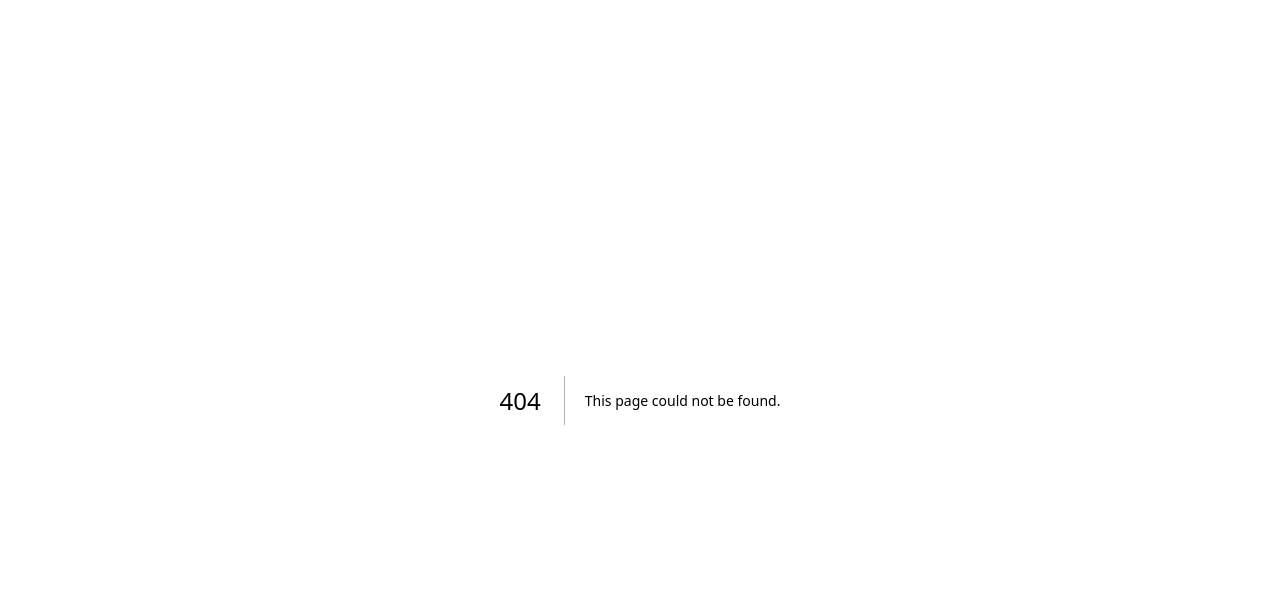
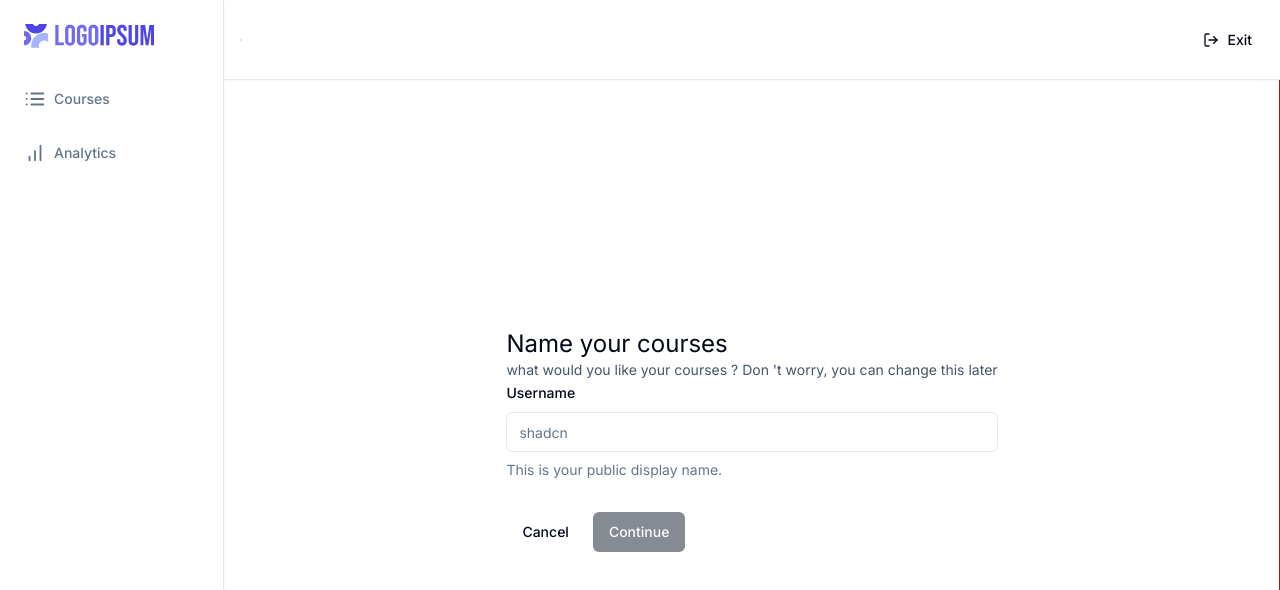
Before and after one commit to PhuocVinhLee/clone_udemy, a Next.js app: page /teacher/create in a window 1280 px wide. Before the commit this address had no page. Shown: the top 590 px of the page. Built offline with nearby package versions, Linux system fonts and the light colour scheme.

Commit message:
passed courses creation UI commit

```diff
--- a/app/(dashbroard)/(routes)/teacher/courses/page.tsx
+++ b/app/(dashbroard)/(routes)/teacher/courses/page.tsx
@@ -1,9 +1,15 @@
+import { Button } from '@/components/ui/button'
+import Link from 'next/link'
 import React from 'react'
 
 const CoursesPage = () => {
   return (
     <div>
-      CoursesPage
+      <Link href="/teacher/create">
+        <Button>
+            New courese
+        </Button>
+      </Link>
     </div>
   )
 }
--- /dev/null
+++ b/app/(dashbroard)/(routes)/teacher/create/page.tsx
@@ -0,0 +1,90 @@
+"use client";
+import * as z from "zod";
+import axios from "axios";
+import { zodResolver } from "@hookform/resolvers/zod";
+import { useForm } from "react-hook-form";
+import { useRouter } from "next/navigation";
+import {
+  Form,
+  FormControl,
+  FormDescription,
+  FormField,
+  FormItem,
+  FormLabel,
+  FormMessage,
+} from "@/components/ui/form";
+import { Input } from "@/components/ui/input";
+import { Button } from "@/components/ui/button";
+import Link from "next/link";
+import toast from "react-hot-toast";
+
+const formSchema = z.object({
+  username: z.string().min(2, {
+    message: "Username must be at least 2 characters.",
+  }),
+});
+
+const CreatePage = () => {
+  const router = useRouter();
+  const form = useForm<z.infer<typeof formSchema>>({
+    resolver: zodResolver(formSchema),
+    defaultValues: {
+      username: "",
+    },
+  });
+  const { isSubmitting, isValid } = form.formState;
+
+  const onSubmit = async (values: z.infer<typeof formSchema>) => {
+    try {
+      const response = await axios.post("/api/courses", values);
+      router.push(`/teacher/courses/${response.data.id}`);
+    } catch (error) {
+        toast.error("Some thin went wrong!")
+    }
+  };
+
+  return (
+    <div className=" max-w-5xl mx-auto flex md:items-center md:justify-center h-full p-6">
+      <div>
+        <h1 className="text-2xl">Name your courses</h1>
+        <p className=" text-sm text-slate-600">
+          {" "}
+          what would you like your courses ? Don &apos;t worry, you can change
+          this later
+        </p>
+        <Form {...form}>
+          <form onSubmit={form.handleSubmit(onSubmit)} className="space-y-8">
+            <FormField
+              control={form.control}
+              name="username"
+              render={({ field }) => (
+                <FormItem>
+                  <FormLabel>Username</FormLabel>
+                  <FormControl>
+                    <Input placeholder="shadcn" {...field} />
+                  </FormControl>
+                  <FormDescription>
+                    This is your public display name.
+                  </FormDescription>
+                  <FormMessage />
+                </FormItem>
+              )}
+            />
+            <div className="flex items-center gap-x-2">
+              <Link href="/">
+                <Button type="button" variant="ghost">
+                  Cancel
+                </Button>
+              </Link>
+              <Button disabled={!isValid || isSubmitting} type="submit">
+                Continue
+              </Button>
+            </div>
+          </form>
+        </Form>
+      </div>
+    </div>
+  );
+};
+
+export default CreatePage;
--- a/app/layout.tsx
+++ b/app/layout.tsx
@@ -8,6 +8,7 @@
 import type { Metadata } from "next";
 import { Inter } from "next/font/google";
 import "./globals.css";
+import { ToastProvider } from '@/components/providers/toaster-provider';
 
 const inter = Inter({ subsets: ["latin"] });
 
@@ -24,7 +25,9 @@
   return (
     <ClerkProvider>
     <html lang="en">
-      <body className={inter.className}>{children}</body>
+      <body className={inter.className}>
+        <ToastProvider></ToastProvider>
+        {children}</body>
     </html>
     </ClerkProvider>
   );
--- /dev/null
+++ b/components/providers/toaster-provider.tsx
@@ -0,0 +1,6 @@
+"use client"
+import {Toaster} from "react-hot-toast"
+
+export const ToastProvider = ()=>{
+    return <Toaster></Toaster>
+}
--- /dev/null
+++ b/components/ui/form.tsx
@@ -0,0 +1,176 @@
+import * as React from "react"
+import * as LabelPrimitive from "@radix-ui/react-label"
+import { Slot } from "@radix-ui/react-slot"
+import {
+  Controller,
+  ControllerProps,
+  FieldPath,
+  FieldValues,
+  FormProvider,
+  useFormContext,
+} from "react-hook-form"
+
+import { cn } from "@/lib/utils"
+import { Label } from "@/components/ui/label"
+
+const Form = FormProvider
+
+type FormFieldContextValue<
+  TFieldValues extends FieldValues = FieldValues,
+  TName extends FieldPath<TFieldValues> = FieldPath<TFieldValues>
+> = {
+  name: TName
+}
+
+const FormFieldContext = React.createContext<FormFieldContextValue>(
+  {} as FormFieldContextValue
+)
+
+const FormField = <
+  TFieldValues extends FieldValues = FieldValues,
+  TName extends FieldPath<TFieldValues> = FieldPath<TFieldValues>
+>({
+  ...props
+}: ControllerProps<TFieldValues, TName>) => {
+  return (
+    <FormFieldContext.Provider value={{ name: props.name }}>
+      <Controller {...props} />
+    </FormFieldContext.Provider>
+  )
+}
+
+const useFormField = () => {
+  const fieldContext = React.useContext(FormFieldContext)
+  const itemContext = React.useContext(FormItemContext)
+  const { getFieldState, formState } = useFormContext()
+
+  const fieldState = getFieldState(fieldContext.name, formState)
+
+  if (!fieldContext) {
+    throw new Error("useFormField should be used within <FormField>")
+  }
+
+  const { id } = itemContext
+
+  return {
+    id,
+    name: fieldContext.name,
+    formItemId: `${id}-form-item`,
+    formDescriptionId: `${id}-form-item-description`,
+    formMessageId: `${id}-form-item-message`,
+    ...fieldState,
+  }
+}
+
+type FormItemContextValue = {
+  id: string
+}
+
+const FormItemContext = React.createContext<FormItemContextValue>(
+  {} as FormItemContextValue
+)
+
+const FormItem = React.forwardRef<
+  HTMLDivElement,
+  React.HTMLAttributes<HTMLDivElement>
+>(({ className, ...props }, ref) => {
+  const id = React.useId()
+
+  return (
+    <FormItemContext.Provider value={{ id }}>
+      <div ref={ref} className={cn("space-y-2", className)} {...props} />
+    </FormItemContext.Provider>
+  )
+})
+FormItem.displayName = "FormItem"
+
+const FormLabel = React.forwardRef<
+  React.ElementRef<typeof LabelPrimitive.Root>,
+  React.ComponentPropsWithoutRef<typeof LabelPrimitive.Root>
+>(({ className, ...props }, ref) => {
+  const { error, formItemId } = useFormField()
+
+  return (
+    <Label
+      ref={ref}
+      className={cn(error && "text-destructive", className)}
+      htmlFor={formItemId}
+      {...props}
+    />
+  )
+})
+FormLabel.displayName = "FormLabel"
+
+const FormControl = React.forwardRef<
+  React.ElementRef<typeof Slot>,
+  React.ComponentPropsWithoutRef<typeof Slot>
+>(({ ...props }, ref) => {
+  const { error, formItemId, formDescriptionId, formMessageId } = useFormField()
+
+  return (
+    <Slot
+      ref={ref}
+      id={formItemId}
+      aria-describedby={
+        !error
+          ? `${formDescriptionId}`
+          : `${formDescriptionId} ${formMessageId}`
+      }
+      aria-invalid={!!error}
+      {...props}
+    />
+  )
+})
+FormControl.displayName = "FormControl"
+
+const FormDescription = React.forwardRef<
+  HTMLParagraphElement,
+  React.HTMLAttributes<HTMLParagraphElement>
+>(({ className, ...props }, ref) => {
+  const { formDescriptionId } = useFormField()
+
+  return (
+    <p
+      ref={ref}
+      id={formDescriptionId}
+      className={cn("text-sm text-muted-foreground", className)}
+      {...props}
+    />
+  )
+})
+FormDescription.displayName = "FormDescription"
+
+const FormMessage = React.forwardRef<
+  HTMLParagraphElement,
+  React.HTMLAttributes<HTMLParagraphElement>
+>(({ className, children, ...props }, ref) => {
+  const { error, formMessageId } = useFormField()
+  const body = error ? String(error?.message) : children
+
+  if (!body) {
+    return null
+  }
+
+  return (
+    <p
+      ref={ref}
+      id={formMessageId}
+      className={cn("text-sm font-medium text-destructive", className)}
+      {...props}
+    >
+      {body}
+    </p>
+  )
+})
+FormMessage.displayName = "FormMessage"
+
+export {
+  useFormField,
+  Form,
+  FormItem,
+  FormLabel,
+  FormControl,
+  FormDescription,
+  FormMessage,
+  FormField,
+}
--- /dev/null
+++ b/components/ui/input.tsx
@@ -0,0 +1,25 @@
+import * as React from "react"
+
+import { cn } from "@/lib/utils"
+
+export interface InputProps
+  extends React.InputHTMLAttributes<HTMLInputElement> {}
+
+const Input = React.forwardRef<HTMLInputElement, InputProps>(
+  ({ className, type, ...props }, ref) => {
+    return (
+      <input
+        type={type}
+        className={cn(
+          "flex h-10 w-full rounded-md border border-input bg-background px-3 py-2 text-sm ring-offset-background file:border-0 file:bg-transparent file:text-sm file:font-medium placeholder:text-muted-foreground focus-visible:outline-none focus-visible:ring-2 focus-visible:ring-ring focus-visible:ring-offset-2 disabled:cursor-not-allowed disabled:opacity-50",
+          className
+        )}
+        ref={ref}
+        {...props}
+      />
+    )
+  }
+)
+Input.displayName = "Input"
+
+export { Input }
--- /dev/null
+++ b/components/ui/label.tsx
@@ -0,0 +1,26 @@
+"use client"
+
+import * as React from "react"
+import * as LabelPrimitive from "@radix-ui/react-label"
+import { cva, type VariantProps } from "class-variance-authority"
+
+import { cn } from "@/lib/utils"
+
+const labelVariants = cva(
+  "text-sm font-medium leading-none peer-disabled:cursor-not-allowed peer-disabled:opacity-70"
+)
+
+const Label = React.forwardRef<
+  React.ElementRef<typeof LabelPrimitive.Root>,
+  React.ComponentPropsWithoutRef<typeof LabelPrimitive.Root> &
+    VariantProps<typeof labelVariants>
+>(({ className, ...props }, ref) => (
+  <LabelPrimitive.Root
+    ref={ref}
+    className={cn(labelVariants(), className)}
+    {...props}
+  />
+))
+Label.displayName = LabelPrimitive.Root.displayName
+
+export { Label }
```
Also changed, not shown: package.json (+7 -1 lines), 1 other file (tests, documents, lock files or other folders).
